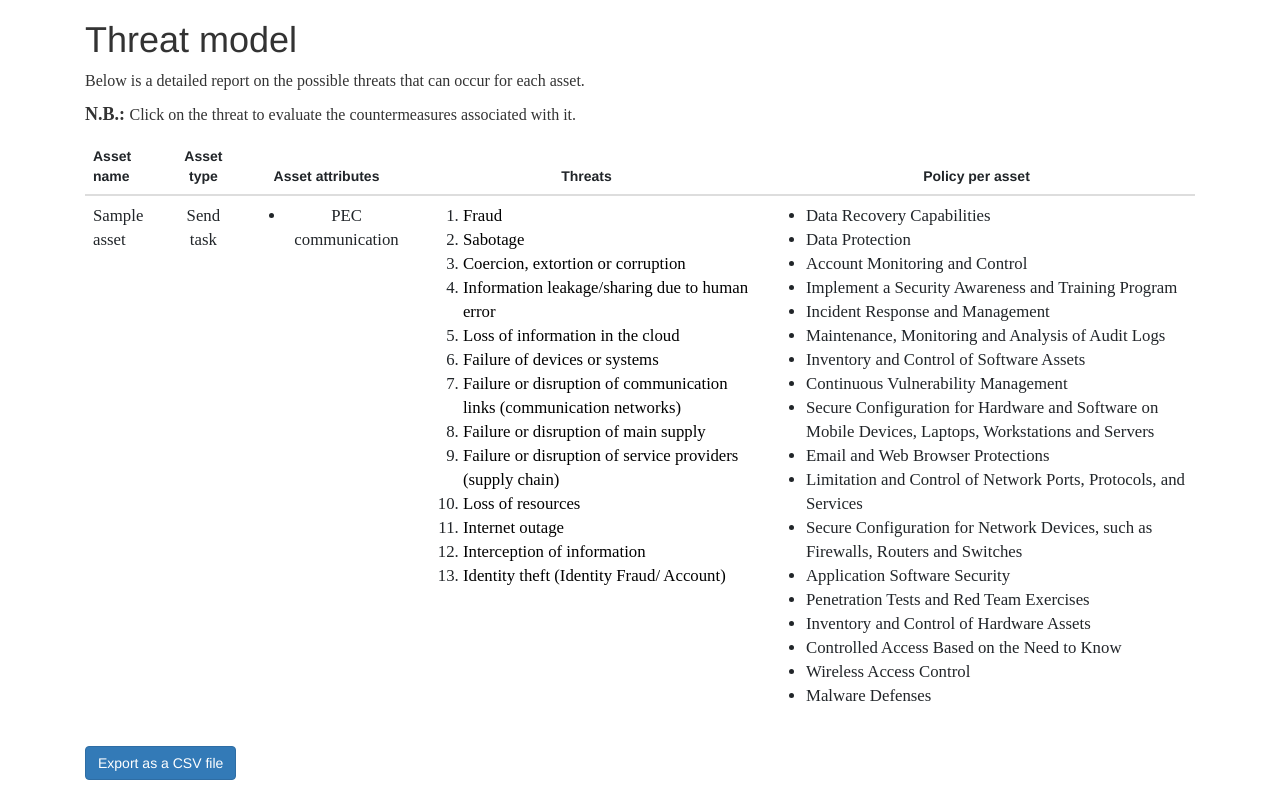
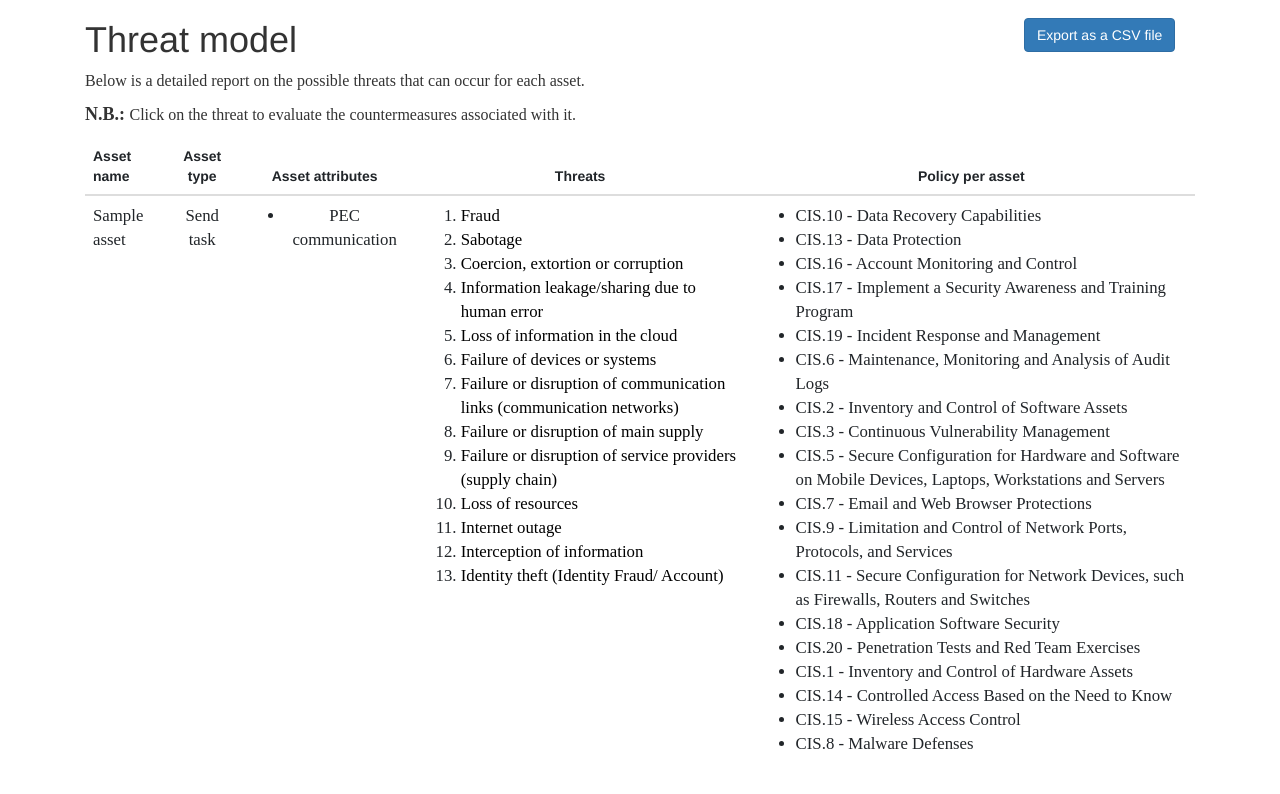
Before and after one commit to DanieleGranata94/eGov_RA, a Django app: page /threat_modeling/1 in a window 1280 px wide. Shown: the part 62-856 px from the top of the page. Run offline with Django 3.2, Linux system fonts and the light colour scheme; data comes from the database, SQL or seed files in the repository; tables that the repository leaves empty hold one stand-in row (values such as "Sample post"); some libraries are stand-ins or nearby versions.

Commit message:
Changed back button to bpmn_viewer and export button to threat_modeling; added id to CIS controls both in table and excel.

```diff
--- a/parsingbpmn/views.py
+++ b/parsingbpmn/views.py
@@ -436,7 +436,7 @@ def export_threat_modeling(request,pk):
                 asset.asset_type.name,
                 str(attribute[0]),
                 threat0,
-                str(control[0])
+                "CIS."+str(control[0].pk)+" - "+str(control[0])
             ]
 
             # Assign the data for each cell of the row
@@ -486,7 +486,7 @@ def export_threat_modeling(request,pk):
                         '',
                         '',
                         str(threat[count_threats]),
-                        str(control[count_controls])
+                        "CIS." + str(control[count_controls].pk) + " - " + str(control[count_controls])
                     ]
                 elif count_threats < len(threat)-1 and not count_controls < len(control)-1:
                     count_threats += 1
@@ -506,7 +506,7 @@ def export_threat_modeling(request,pk):
                         '',
                         '',
                         '',
-                        str(control[count_controls])
+                        "CIS." + str(control[count_controls].pk) + " - " + str(control[count_controls])
                     ]
 
                 for col_num, cell_value in enumerate(row, 1):
--- a/templates/threat_modeling.html
+++ b/templates/threat_modeling.html
@@ -1,6 +1,14 @@
 {% extends 'base.html' %}
 
 {% block content %}
+
+    <style>
+    #back{
+        position: absolute;
+        left: 80%;
+        top: 10%;
+    }
+    </style>
 
     <div class="starter-template" style="margin-top: -6%;"> </div>
         <h1>Threat model</h1>
@@ -93,7 +101,7 @@
                     <td style="font-family: 'Times New Roman';font-size: larger">
                         <ul>
                             {% for control in info.4 %}
-                                <li>{{ control }}</li>
+                                <li>CIS.{{ control.pk }} - {{ control }}</li>
                             {% endfor %}
                         </ul>
                     </td>
@@ -104,7 +112,7 @@
 
         <form method="POST" action="{% url 'export_threat_modeling' pk %}">
             {% csrf_token %}
-            <button type="submit" class="btn btn-primary">Export as a CSV file</button>
+            <button id="back" type="submit" class="btn btn-primary">Export as a CSV file</button>
         </form>
 
         <link rel="stylesheet" href="https://maxcdn.bootstrapcdn.com/bootstrap/3.4.1/css/bootstrap.min.css">
```
Also changed, not shown: templates/bpmn_viewer.html (+13 -7 lines).
